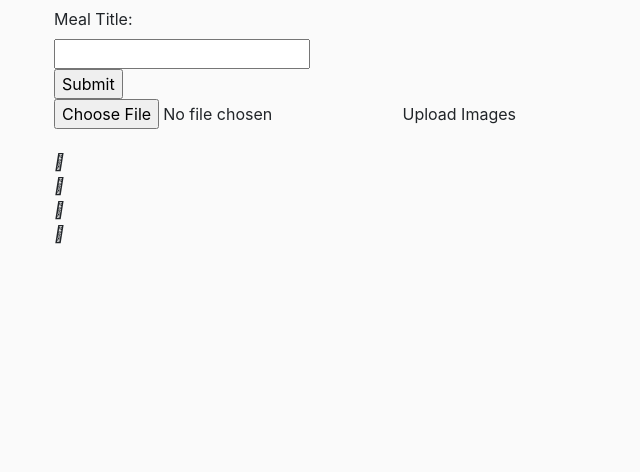
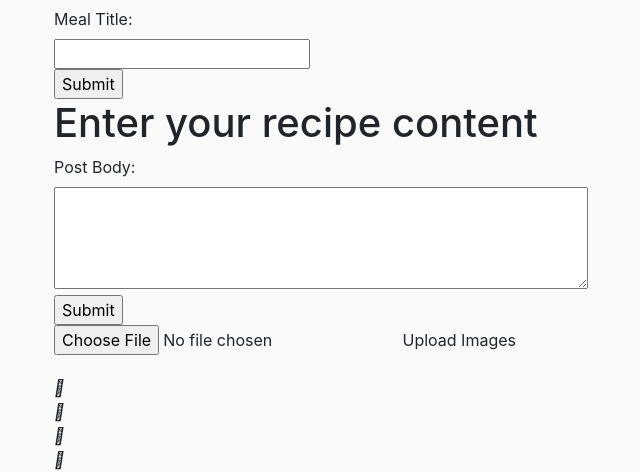
Before and after one commit to bennet489/RecipeHub, a Flask app: page / in a window 1280 px wide. Shown: the part 403-875 px from the top of the page, without its empty margins (31-671 px from the left). Before the commit the page ends 647 px from the top, so only its background shows below. Run offline with Flask 3, Linux system fonts and the light colour scheme; some libraries are stand-ins or nearby versions.

Commit message:
Added form for recipe content body

```diff
--- a/app/templates/home.html
+++ b/app/templates/home.html
@@ -21,6 +21,13 @@
         <input type="submit" value="Submit">
     </form>
 
+    <h1>Enter your recipe content</h1>
+    <form action="/submit_post" method="post">
+        <label for="post_body">Post Body:</label><br>
+        <textarea id="post_body" name="post_body" rows="4" cols="50"></textarea><br>
+        <input type="submit" value="Submit">
+    </form>
+
     <!-- File Upload Option -->
     <div class="file-upload">
         <input type="file" id="fileInput" onchange="displayFileName()">
```
Also changed, not shown: 1 other file.
